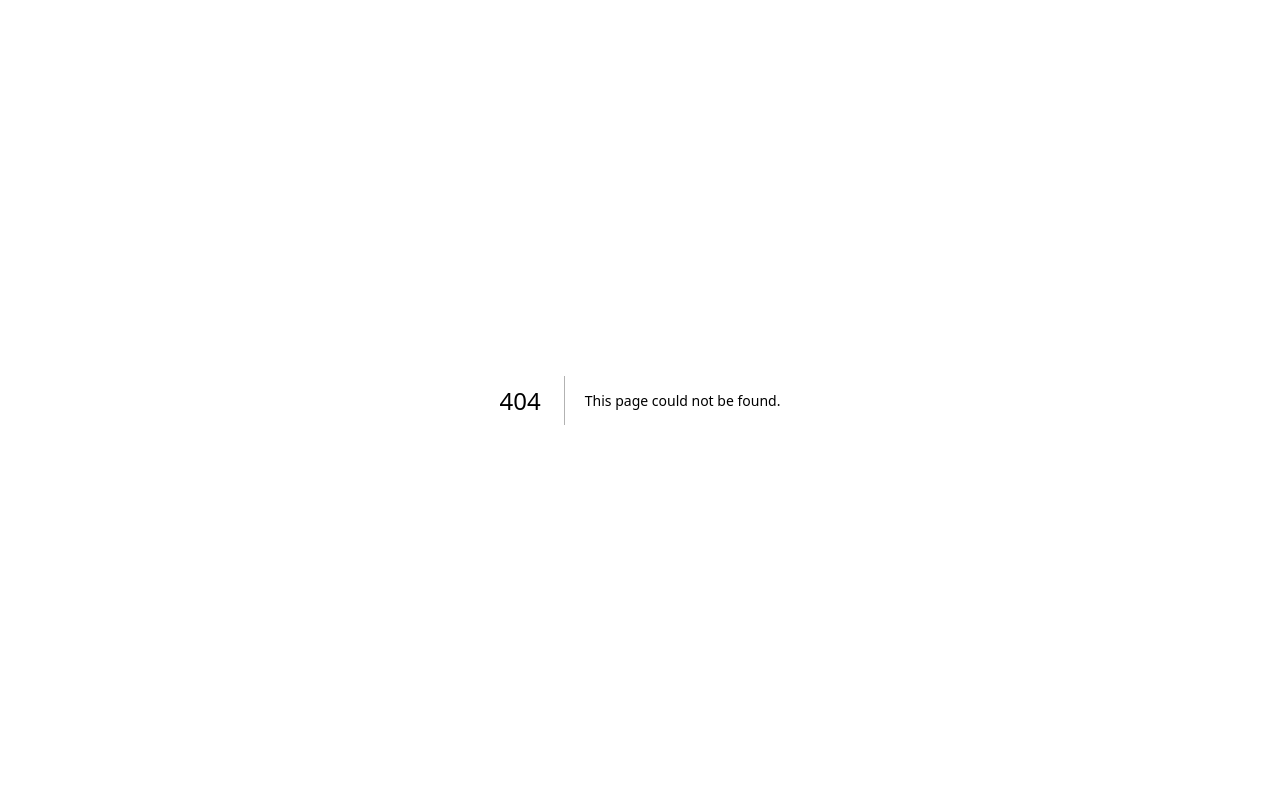
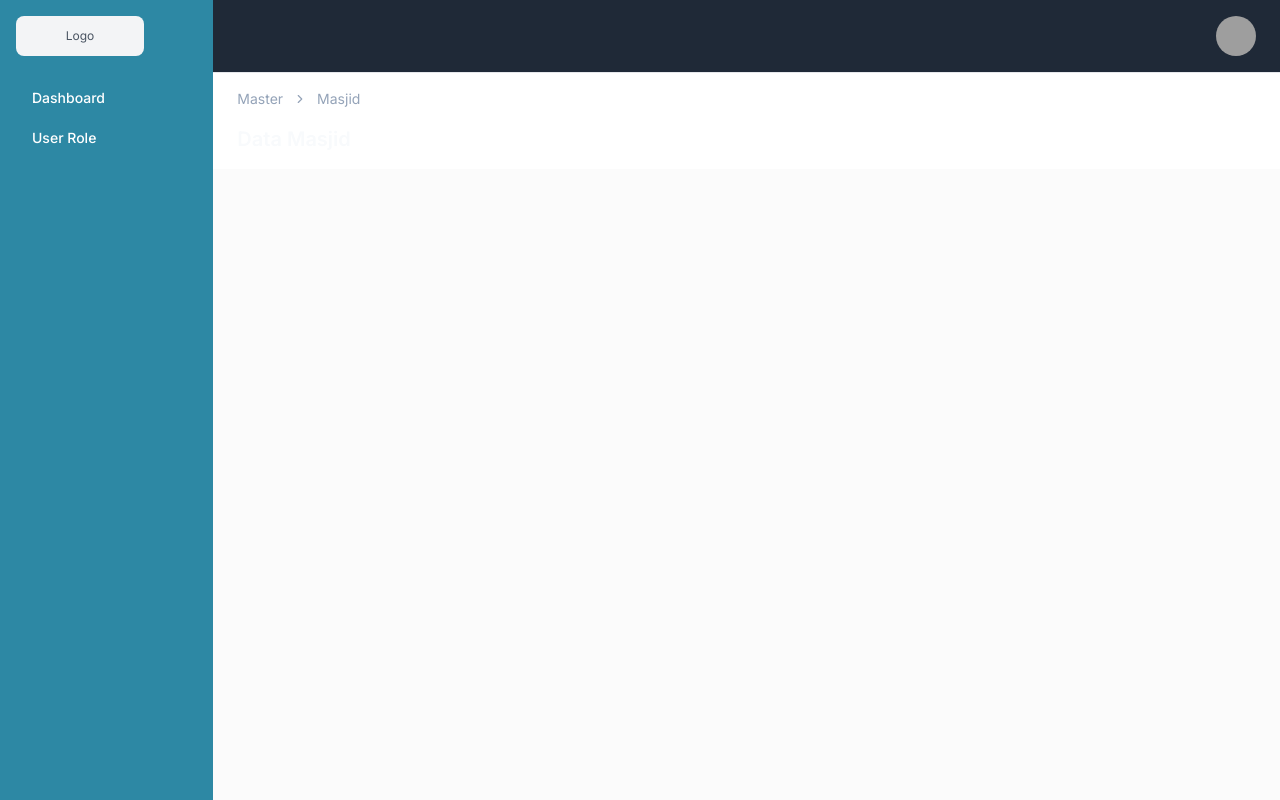
Before and after one commit to zilmasarjuna12/admin-panel, a Next.js app: page /dashboard/master/masjid in a window 1280 px wide. Before the commit this address had no page. Built offline with nearby package versions, Linux system fonts and the light colour scheme; grey boxes are pictures that could not be loaded.

Commit message:
feat: adding masjid management

```diff
--- /dev/null
+++ b/src/app/dashboard/master/masjid/page.tsx
@@ -0,0 +1,32 @@
+import {
+  Breadcrumb,
+  BreadcrumbItem,
+  BreadcrumbLink,
+  BreadcrumbList,
+  BreadcrumbSeparator
+} from "@/components/ui/breadcrumb"
+
+const Page = () => {
+  return (
+    <div>
+      <div className="mb-4">
+        <Breadcrumb>
+          <BreadcrumbList>
+            <BreadcrumbItem>
+              <BreadcrumbLink href="/">Master</BreadcrumbLink>
+            </BreadcrumbItem>
+            <BreadcrumbSeparator />
+            <BreadcrumbItem>
+              <BreadcrumbLink href="/">Masjid</BreadcrumbLink>
+            </BreadcrumbItem>
+          </BreadcrumbList>
+        </Breadcrumb>
+      </div>
+      <h3 className="text-xl font-semibold">
+        Data Masjid
+      </h3>
+    </div>
+  )
+}
+
+export default Page
--- a/src/app/dashboard/user/_component/add.tsx
+++ b/src/app/dashboard/user/_component/add.tsx
@@ -160,7 +160,7 @@ const AddForm = () => {
           </form>
         </Form>
         <DialogFooter>
-          <Button type="submit">Save changes</Button>
+          <Button type="submit">Submit</Button>
         </DialogFooter>
       </DialogContent>
     </Dialog>
```
